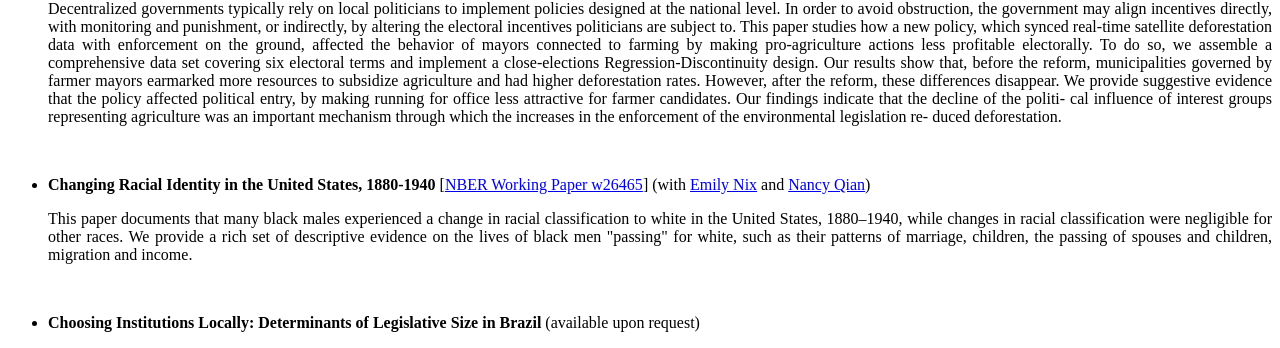
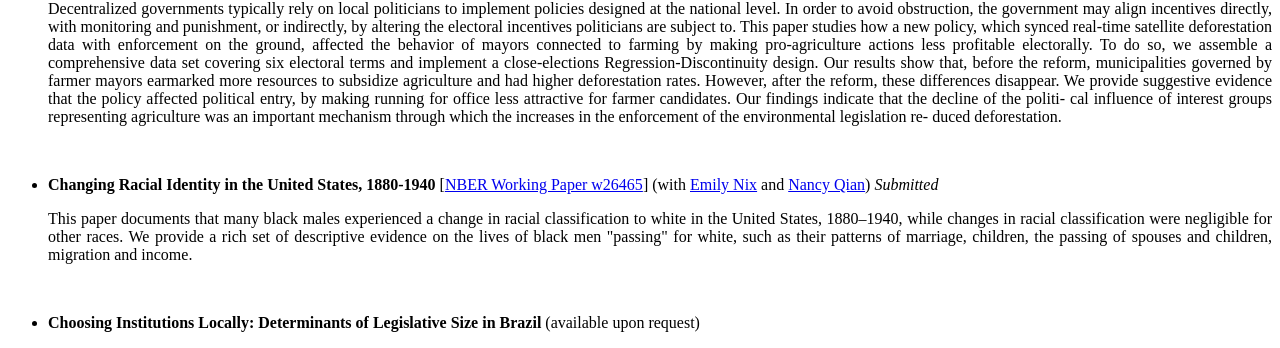
Before and after one commit to rdahis/rdahis.github.io, a Jekyll site: the page built from 1-research.md, in a window 1280 px wide. Shown: the part 391-739 px from the top of the page. Built offline with Jekyll 4.4.1, drawn with Linux system fonts in a browser that asks for light colours; a script that is not in the unit is left out.

Commit message:
Update 1-research.md

```diff
--- a/1-research.md
+++ b/1-research.md
@@ -18,7 +18,7 @@ permalink: /research/
    <p style="text-align: justify;"> Decentralized governments typically rely on local politicians to implement policies designed at the national level. In order to avoid obstruction, the government may align incentives directly, with monitoring and punishment, or indirectly, by altering the electoral incentives politicians are subject to. This paper studies how a new policy, which synced real-time satellite deforestation data with enforcement on the ground, affected the behavior of mayors connected to farming by making pro-agriculture actions less profitable electorally. To do so, we assemble a comprehensive data set covering six electoral terms and implement a close-elections Regression-Discontinuity design. Our results show that, before the reform, municipalities governed by farmer mayors earmarked more resources to subsidize agriculture and had higher deforestation rates. However, after the reform, these differences disappear. We provide suggestive evidence that the policy affected political entry, by making running for office less attractive for farmer candidates. Our findings indicate that the decline of the politi- cal influence of interest groups representing agriculture was an important mechanism through which the increases in the enforcement of the environmental legislation re- duced deforestation. </p>
 
 <br>
-- **Changing Racial Identity in the United States, 1880-1940** [[NBER Working Paper w26465](https://www.nber.org/papers/w26465){:target="_blank"}] (with [Emily Nix](https://sites.google.com/site/emilyenix/){:target="_blank"} and [Nancy Qian](https://www.kellogg.northwestern.edu/faculty/qian/){:target="_blank"})
+- **Changing Racial Identity in the United States, 1880-1940** [[NBER Working Paper w26465](https://www.nber.org/papers/w26465){:target="_blank"}] (with [Emily Nix](https://sites.google.com/site/emilyenix/){:target="_blank"} and [Nancy Qian](https://www.kellogg.northwestern.edu/faculty/qian/){:target="_blank"}) _Submitted_
 
    <p style="text-align: justify;"> This paper documents that many black males experienced a change in racial classification to white in the United States, 1880–1940, while changes in racial classification were negligible for other races. We provide a rich set of descriptive evidence on the lives of black men "passing" for white, such as their patterns of marriage, children, the passing of spouses and children, migration and income. </p>
 
```
